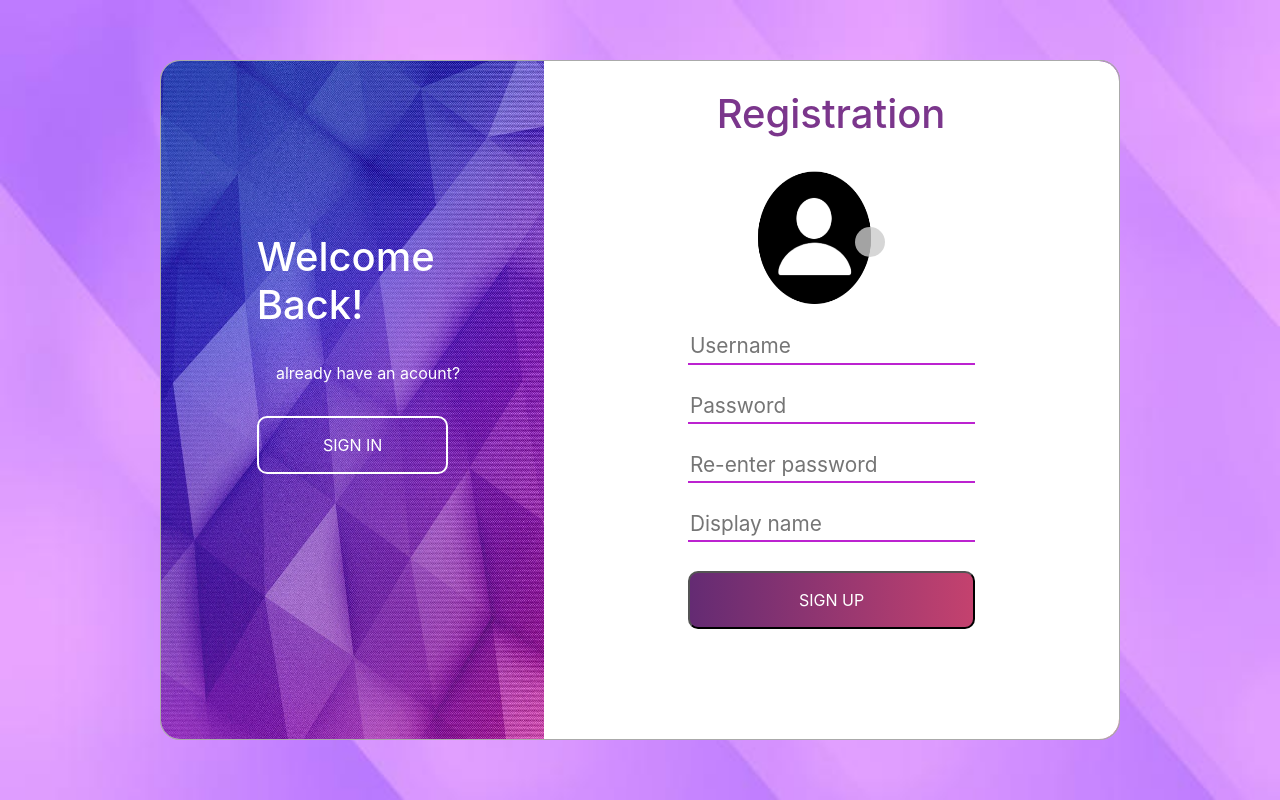
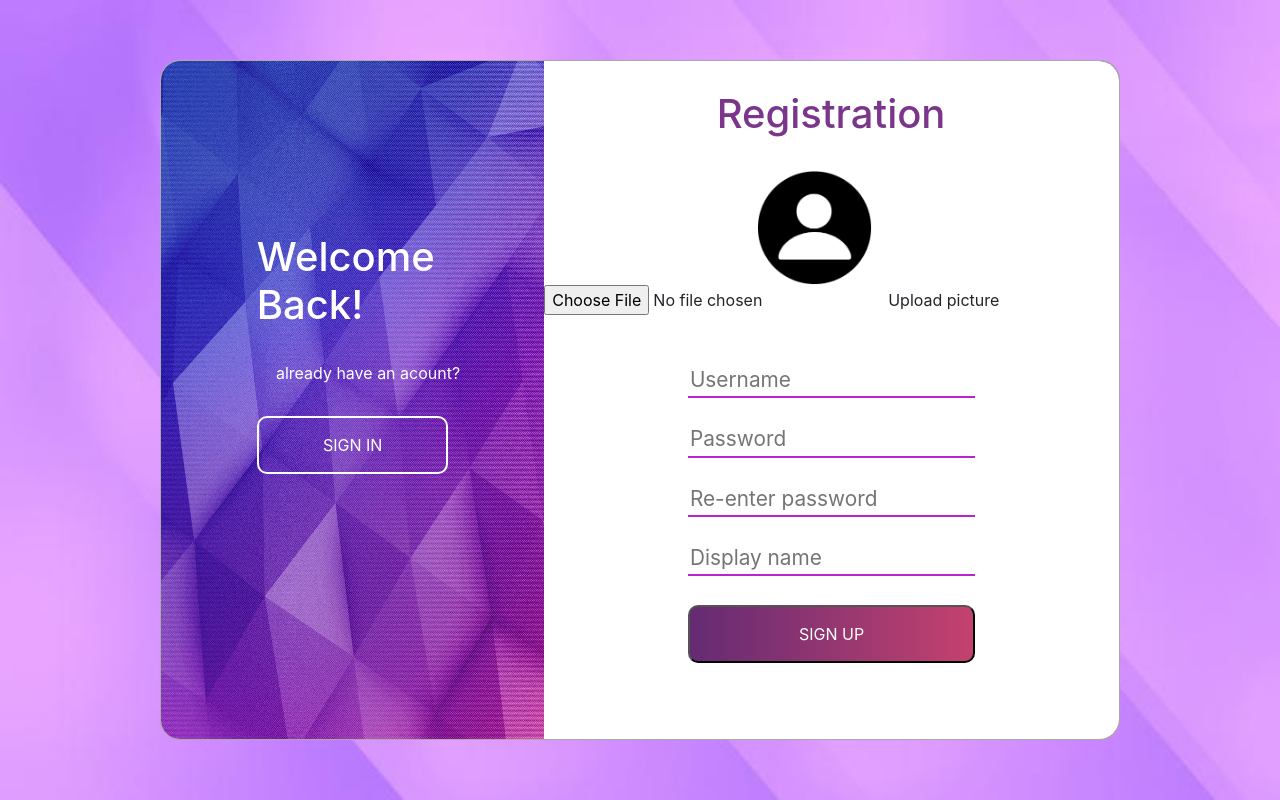
Before and after one commit to maormoshe1/Whatsapp, a React (Create React App) app: page /login in a window 1280 px wide. Both pictures are taken after a click on the button "SIGN UP". Built offline with nearby package versions, Linux system fonts and the light colour scheme.

Commit message:
a little bit changes

```diff
--- a/src/login/Login.js
+++ b/src/login/Login.js
@@ -13,14 +13,13 @@ function Login({ curUname }) {
 	const displayName = useRef(null);
 	let history = useHistory();
 
-
 	const handleSwitchToLogin = () => {
 		var divRegisterCanvas = document.getElementById("registerCan");
 		document.getElementById("LoginCan").style.left = "0%";
 		var intervalID = window.setInterval(myCallback, 10);
 		var startLeft = 40;
 		function myCallback() {
-      if(startLeft == 30) {
+			if (startLeft == 30) {
 				document.getElementById("ChangeToLoginCan").style.visibility = "collapse";
 				document.getElementById("ChangeToRegisterCan").style.visibility = "visible";
 			}
@@ -88,11 +87,17 @@ function Login({ curUname }) {
 			return;
 		}
 
-    users.push({uname : usernameR.current.value , password: passwordR.current.value, img : 'Images/anonymous.png' , contacts: []})
+		if (usernameR.current.value == "" || passwordR.current.value == "" || displayName.current.value == "") {
+			alert("Something is missing")
+		}
+
+		users.push({ uname: usernameR.current.value, password: passwordR.current.value, img: 'Images/anonymous.png', contacts: [] })
 		curUname(usernameR.current.value);
 		history.push("/chat_page")
 
 	}
+
+
 
 	return (
 		<div>
@@ -120,8 +125,13 @@ function Login({ curUname }) {
 				<div id='registerCan' className='RegisterCanvas'>
 					<h1 className='text'>Registration</h1>
 					<br />
-          <img className='profilePic' src="Images/profileLogo.png" />
-          <button className='addPicture' />
+
+					<div className='profilePicDiv'>
+						<img className='profilePic' id="defaultPhoto" src="Images/profileLogo.png" />
+						<input type="file" id="image-input" accept="image/*" />
+						<label for="image-input" id="uploadPicBtn">Upload picture</label>
+					</div>
+
 					<br /><br />
 					<input ref={usernameR} className='input' id="usernameR" placeholder='Username' required />
 					<br /><br />
```
Lines whose indentation alone changed are shown as unchanged.
